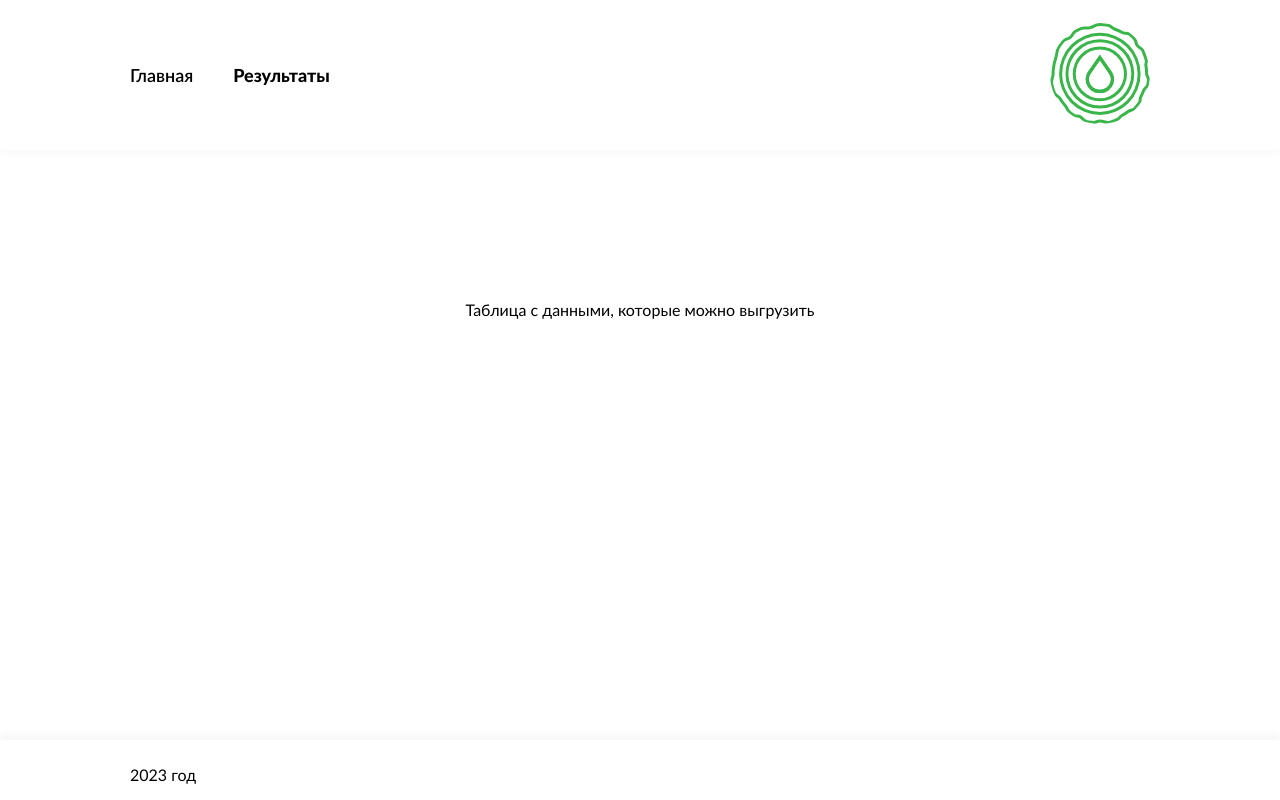
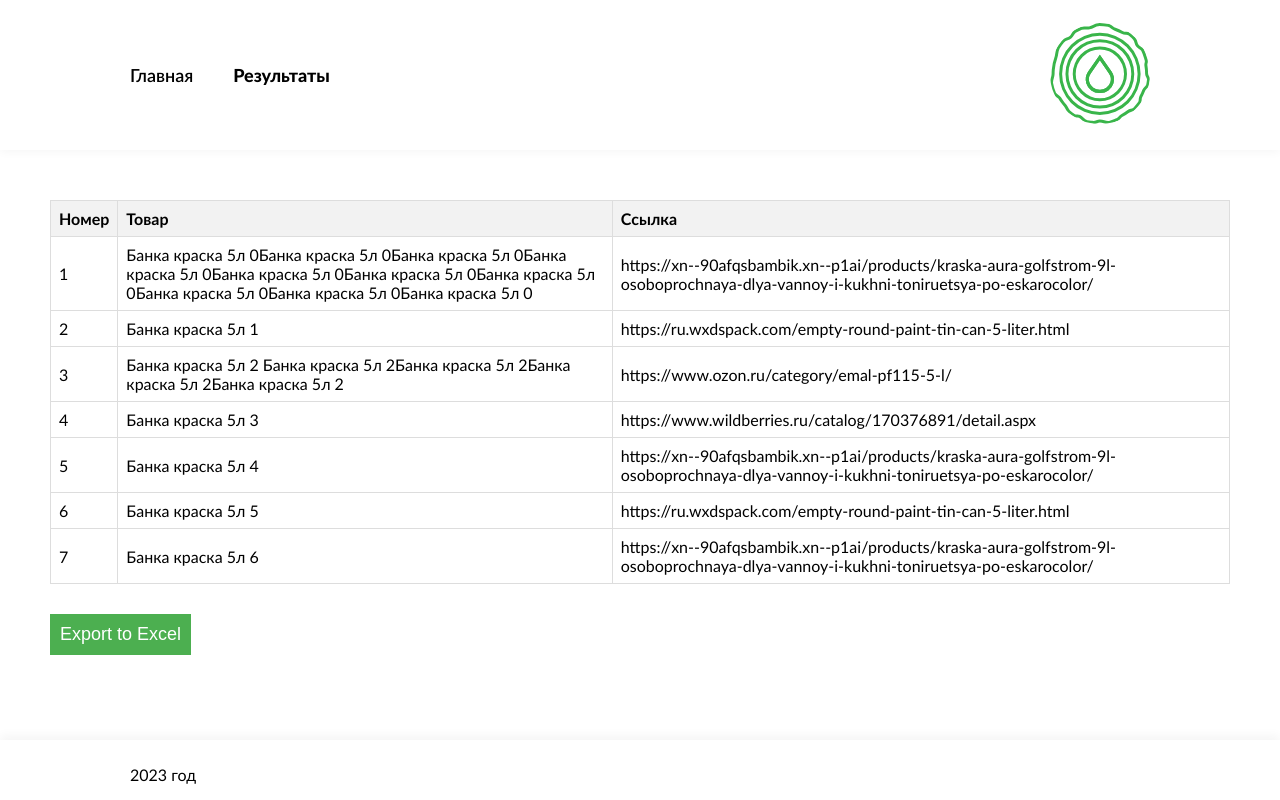
Before and after one commit to olgushe4ka/prosept_frontend, a React (Create React App) app: page /extrapage in a window 1280 px wide. Built offline with nearby package versions, Linux system fonts and the light colour scheme.

Commit message:
table made

```diff
--- a/package.json
+++ b/package.json
@@ -25,7 +25,8 @@
     "redux-thunk": "^2.4.1",
     "slick-carousel": "^1.8.1",
     "typescript": "^4.8.4",
-    "web-vitals": "^2.1.4"
+    "web-vitals": "^2.1.4",
+    "xlsx": "^0.18.5"
   },
   "scripts": {
     "start": "react-scripts start",
--- a/src/components/items-list/items-list.module.css
+++ b/src/components/items-list/items-list.module.css
@@ -1,6 +1,6 @@
 .main {
     padding: 15px 0;
-    border-bottom: 1px solid grey;
+    border-bottom: 1px solid gray;;
 }
 
 .main:hover {
--- /dev/null
+++ b/src/components/table/table.module.css
@@ -0,0 +1,30 @@
+.main {
+    width: 100%;
+    border-collapse: collapse;
+    margin-bottom: 20px;
+  }
+
+  .main th,
+  .main td {
+    border: 1px solid #dddddd;
+    padding: 8px;
+    text-align: left;
+  }
+
+  .main th {
+    background-color: #f2f2f2;
+  }
+
+  .button {
+    padding: 10px;
+    background-color: #4caf50;
+    color: white;
+    border: none;
+    cursor: pointer;
+    font-size: large;
+    margin-top: 10px;
+  }
+
+  .button:hover {
+    background-color: #45a049;
+  }
--- /dev/null
+++ b/src/components/table/table.tsx
@@ -0,0 +1,38 @@
+import styles from "./table.module.css";
+
+import * as XLSX from "xlsx";
+
+const Table = ({ data }: any) => {
+  const exportToExcel = () => {
+    const ws = XLSX.utils.json_to_sheet(data);
+    const wb = XLSX.utils.book_new();
+    XLSX.utils.book_append_sheet(wb, ws, "Sheet1");
+    XLSX.writeFile(wb, "table.xlsx");
+  };
+
+  return (
+    <>
+      <table className={styles.main}>
+        <thead>
+          <tr>
+            <th>Номер</th>
+            <th>Товар</th>
+            <th>Ссылка</th>
+          </tr>
+        </thead>
+        <tbody>
+          {data.map((item: any, index: number) => (
+            <tr key={index}>
+              <td>{item.id}</td>
+              <td>{item.name}</td>
+              <td>{item.link}</td>
+            </tr>
+          ))}
+        </tbody>
+      </table>
+      <button className={styles.button} onClick={exportToExcel}>Export to Excel</button>
+    </>
+  );
+};
+
+export default Table;
--- a/src/pages/extrapage.tsx
+++ b/src/pages/extrapage.tsx
@@ -1,10 +1,14 @@
+import Table from "../components/table/table";
+import { itemsList } from "../utils/fakeData";
 import styles from "./pages-styles.module.css";
 import {} from "react-icons/fa";
 
 function Extrapage() {
   return (
     <>
-      <div className={`${styles.pageFourOFour} `}>Таблица с данными, которые можно выгрузить</div>
+      <div className={`${styles.resultPage} `}>
+        <Table data={itemsList} />
+      </div>
     </>
   );
 }
--- a/src/pages/main.tsx
+++ b/src/pages/main.tsx
@@ -12,31 +12,28 @@ interface SelectedItem {
 
 function MainPage() {
   const items = [
+    { value: "Краска", label: "Краска" },
     { value: "Шампунь", label: "Шампунь" },
     { value: "Мыло", label: "Мыло" },
     { value: "Антисептик", label: "Антисептик" },
   ];
 
-  const handleSelect = (item: string) => {
-    console.log(`Выбран товар: ${item}`);
-  };
-
-  const [selectedItem, setSelectedItem] = useState<SelectedItem | null>({
-    name: itemsList[0].name,
-    link: itemsList[0].link,
-  });
-
-  console.log(selectedItem);
+  const [selectedItem, setSelectedItem] = useState<SelectedItem | null>(null);
+  const [isDropdownItemSelected, setIsDropdownItemSelected] = useState(false);
 
   const handleSelectItem = (item: string, link: string) => {
     setSelectedItem({ name: item, link: link });
   };
 
+  const handleDropdownSelect = (selectedValue: string) => {
+    setIsDropdownItemSelected(true);
+    // Handle any other logic related to dropdown selection
+  };
+
   return (
     <div className={styles.app}>
-      <div className={styles.myDropdown}>
-        <MyDropdown items={items} onSelect={handleSelect} />
-      </div>
+      <MyDropdown items={items} onSelect={handleDropdownSelect} />
+      {isDropdownItemSelected && (
         <div className={styles.main}>
           <div className={styles.block1}>
             <h3>Список позиций:</h3>
@@ -44,15 +41,27 @@ function MainPage() {
               <div
                 key={item.id}
                 onClick={() => handleSelectItem(item.name, item.link)}
+                className={
+                  selectedItem?.name === item.name ? styles.selectedItem : ""
+                }
               >
-              <ItemFromItemsList item={item.name} />{" "}
+                <ItemFromItemsList item={item.name} />
               </div>
             ))}
           </div>
           <div className={styles.block2AndButtons}>
             <div className={styles.block2}>
-            {selectedItem && <MiniBrowser initialUrl={selectedItem.link} />}
-          </div>
+              {selectedItem && (
+                <>
+                  <a
+                    href={selectedItem?.link}
+                    target="_blank"
+                    rel="noopener noreferrer"
+                    className={styles.block2}
+                  >
+                    Ссылка на товар
+                  </a>
+                  <MiniBrowser initialUrl={selectedItem.link} />{" "}
                   <div className={styles.buttons}>
                     <button
                       className={styles.button}
@@ -72,9 +81,13 @@ function MainPage() {
                     >
                       Отложить
                     </button>
+                  </div>{" "}
+                </>
+              )}
             </div>
           </div>
         </div>
+      )}
     </div>
   );
 }
--- a/src/pages/mainPage-styles.module.css
+++ b/src/pages/mainPage-styles.module.css
@@ -45,3 +45,9 @@
   cursor: pointer;
   font-size: 25px;
 }
+
+.selectedItem {
+  /* background-color: darkseagreen; */
+  font-weight: 700;
+  font-size: larger;
+}
--- a/src/pages/pages-styles.module.css
+++ b/src/pages/pages-styles.module.css
@@ -1,3 +1,8 @@
+
+.resultPage{
+  padding: 50px;
+
+}
 
 .pageFourOFour {
   display: flex;
--- a/src/utils/fakeData.tsx
+++ b/src/utils/fakeData.tsx
@@ -1,4 +1,9 @@
 export const itemsList = [
+  {
+    id: 1,
+    name: "Банка краска 5л 0Банка краска 5л 0Банка краска 5л 0Банка краска 5л 0Банка краска 5л 0Банка краска 5л 0Банка краска 5л 0Банка краска 5л 0Банка краска 5л 0Банка краска 5л 0",
+    link: "https://xn--90afqsbambik.xn--p1ai/products/kraska-aura-golfstrom-9l-osoboprochnaya-dlya-vannoy-i-kukhni-toniruetsya-po-eskarocolor/",
+  },
   {
     id: 2,
     name: "Банка краска 5л 1",
@@ -12,7 +17,7 @@ export const itemsList = [
   {
     id: 4,
     name: "Банка краска 5л 3",
-    link: "https://ru.wxdspack.com/empty-round-paint-tin-can-5-liter.html",
+    link: "https://www.wildberries.ru/catalog/170376891/detail.aspx",
   },
   {
     id: 5,
```
Also changed, not shown: src/components/menu/menu.tsx (+5 -3 lines), 1 other file (tests, documents, lock files or other folders). Lines whose indentation alone changed are shown as unchanged.
